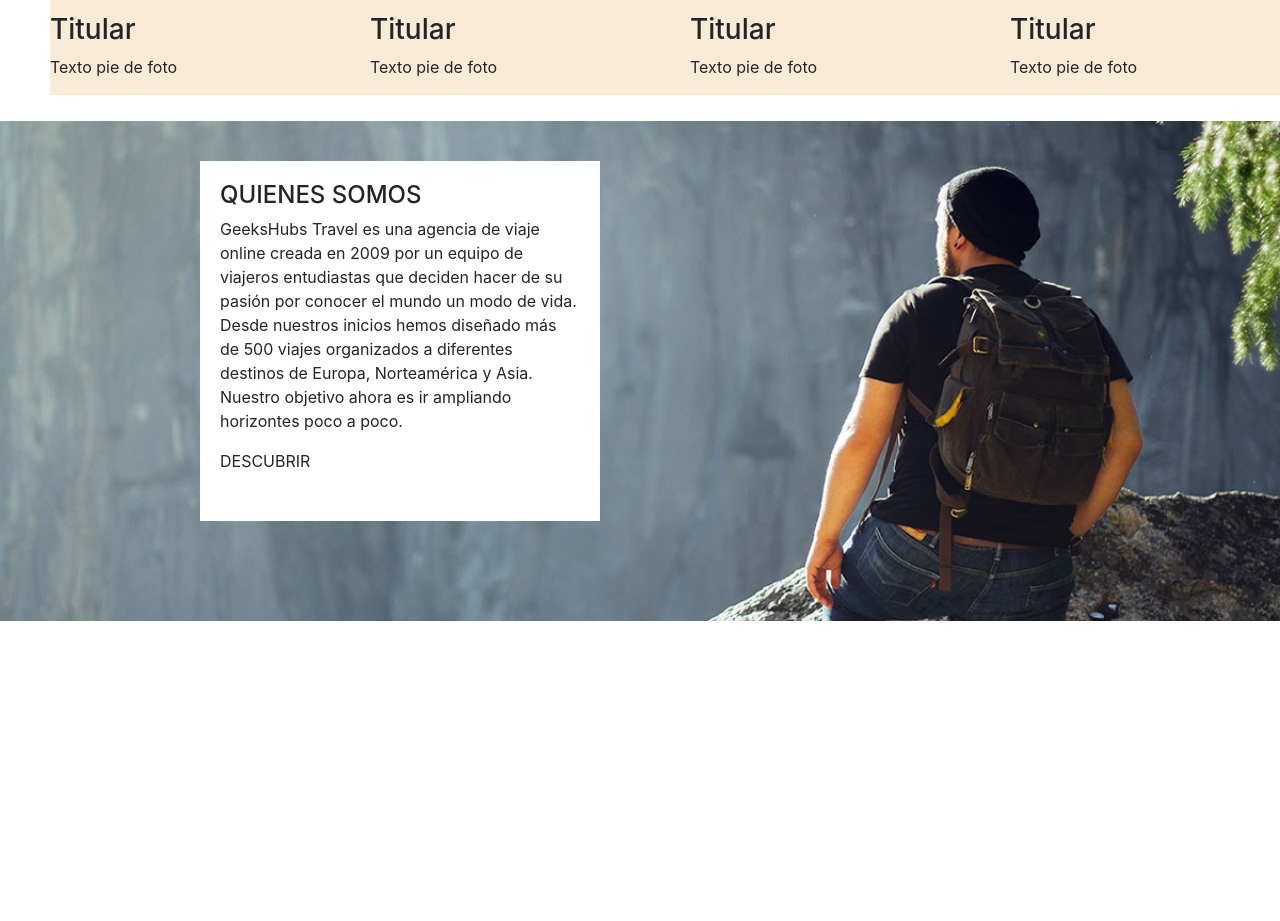
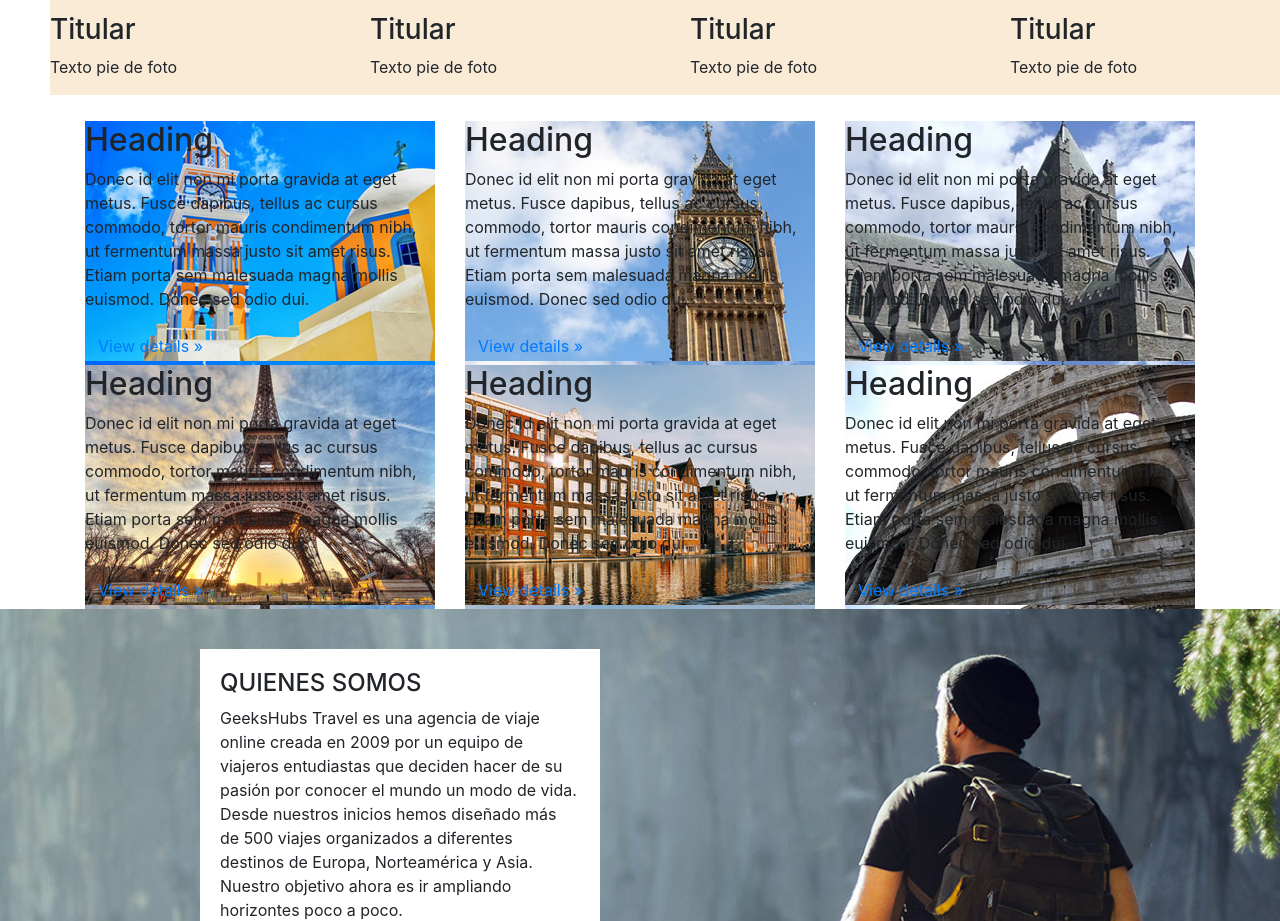
Before and after one commit to borja-antequera/proyecto_1, a website: page index.html in a window 1280 px wide. Shown: the part 1013-1934 px from the top of the page. Before the commit the page ends 1634 px from the top, so only its background shows below. Drawn offline with Linux system fonts and the light colour scheme.

Commit message:
prueba bootstrap

```diff
--- a/index.html
+++ b/index.html
@@ -38,6 +38,9 @@
             font-size: 40px;
             text-align: center;
         }
+        #destinos{
+            width: 100%;
+        }
         .gallery{
             display: -webkit-flex;
             display: flex;
@@ -67,6 +70,28 @@
             left: 200px;
             padding: 20px;
         }
+        .mykonos{
+            background:url("assets/images/galeria/mykonos.jpg");
+        }
+        .london{
+            background:url("assets/images/galeria/londres.jpg");
+        }
+        .dublin{
+            background:url("assets/images/galeria/dublin.jpg");
+        }
+        .paris{
+            background:url("assets/images/galeria/paris.jpg");
+        }
+        .amsterdam{
+            background:url("assets/images/galeria/amsterdam.jpg");
+        }
+        .rome{
+            background:url("assets/images/galeria/roma.jpg");
+        }
+        .col-xs-6 col-lg-4{
+            padding-top: 30px;
+        }
+
 
         <!-- ---------------------------------------------------------- -->
 
@@ -158,6 +183,69 @@
             </li>
         </ul>
     </section>
+<!-- PRUEBA BOOTSTRAP -->
+<section>
+    <div class="container">
+        <div class="row">
+            <div class="col-xs-6 col-lg-4">
+                <div class="mykonos">
+                <h2>Heading</h2>
+                <p>Donec id elit non mi porta gravida at eget metus. Fusce dapibus, tellus ac cursus commodo, tortor mauris
+                    condimentum nibh, ut fermentum massa justo sit amet risus.
+                    Etiam porta sem malesuada magna mollis euismod. Donec sed odio dui.</p>
+                <a class="btn btn-default" href="#" role="button">View details »</a>
+                </div>
+            </div>
+            <div class="col-xs-6 col-lg-4">
+                <div class="london">
+                <h2>Heading</h2>
+                <p>Donec id elit non mi porta gravida at eget metus. Fusce dapibus, tellus ac cursus commodo, tortor mauris
+                    condimentum nibh, ut fermentum massa justo sit amet risus.
+                    Etiam porta sem malesuada magna mollis euismod. Donec sed odio dui.</p>
+                <a class="btn btn-default" href="#" role="button">View details »</a>
+                </div>
+            </div>
+            <div class="col-xs-6 col-lg-4">
+                <div class="dublin">
+                <h2>Heading</h2>
+                <p>Donec id elit non mi porta gravida at eget metus. Fusce dapibus, tellus ac cursus commodo, tortor mauris
+                    condimentum nibh, ut fermentum massa justo sit amet risus.
+                    Etiam porta sem malesuada magna mollis euismod. Donec sed odio dui.</p>
+                <a class="btn btn-default" href="#" role="button">View details »</a>
+                </div>
+            </div>
+            <div class="col-xs-6 col-lg-4">
+                <div class="paris">
+                <h2>Heading</h2>
+                <p>Donec id elit non mi porta gravida at eget metus. Fusce dapibus, tellus ac cursus commodo, tortor mauris
+                    condimentum nibh, ut fermentum massa justo sit amet risus.
+                    Etiam porta sem malesuada magna mollis euismod. Donec sed odio dui.</p>
+                <a class="btn btn-default" href="#" role="button">View details »</a>
+                </div>
+            </div>
+            <div class="col-xs-6 col-lg-4">
+                <div class="amsterdam">
+                <h2>Heading</h2>
+                <p>Donec id elit non mi porta gravida at eget metus. Fusce dapibus, tellus ac cursus commodo, tortor mauris
+                    condimentum nibh, ut fermentum massa justo sit amet risus.
+                    Etiam porta sem malesuada magna mollis euismod. Donec sed odio dui.</p>
+                <a class="btn btn-default" href="#" role="button">View details »</a>
+                </div>
+            </div>
+            <div class="col-xs-6 col-lg-4">
+                <div class="rome">
+                <h2>Heading</h2>
+                <p>Donec id elit non mi porta gravida at eget metus. Fusce dapibus, tellus ac cursus commodo, tortor mauris
+                    condimentum nibh, ut fermentum massa justo sit amet risus.
+                    Etiam porta sem malesuada magna mollis euismod. Donec sed odio dui.</p>
+                <a class="btn btn-default" href="#" role="button">View details »</a>
+                </div>
+            </div>
+        </div>
+
+    </div>
+    <!-- PRUEBA BOOTSTRAP -->
+</section>
     <section id="quien">
         <div id="texto">
         <h4>QUIENES SOMOS</h4>
```
